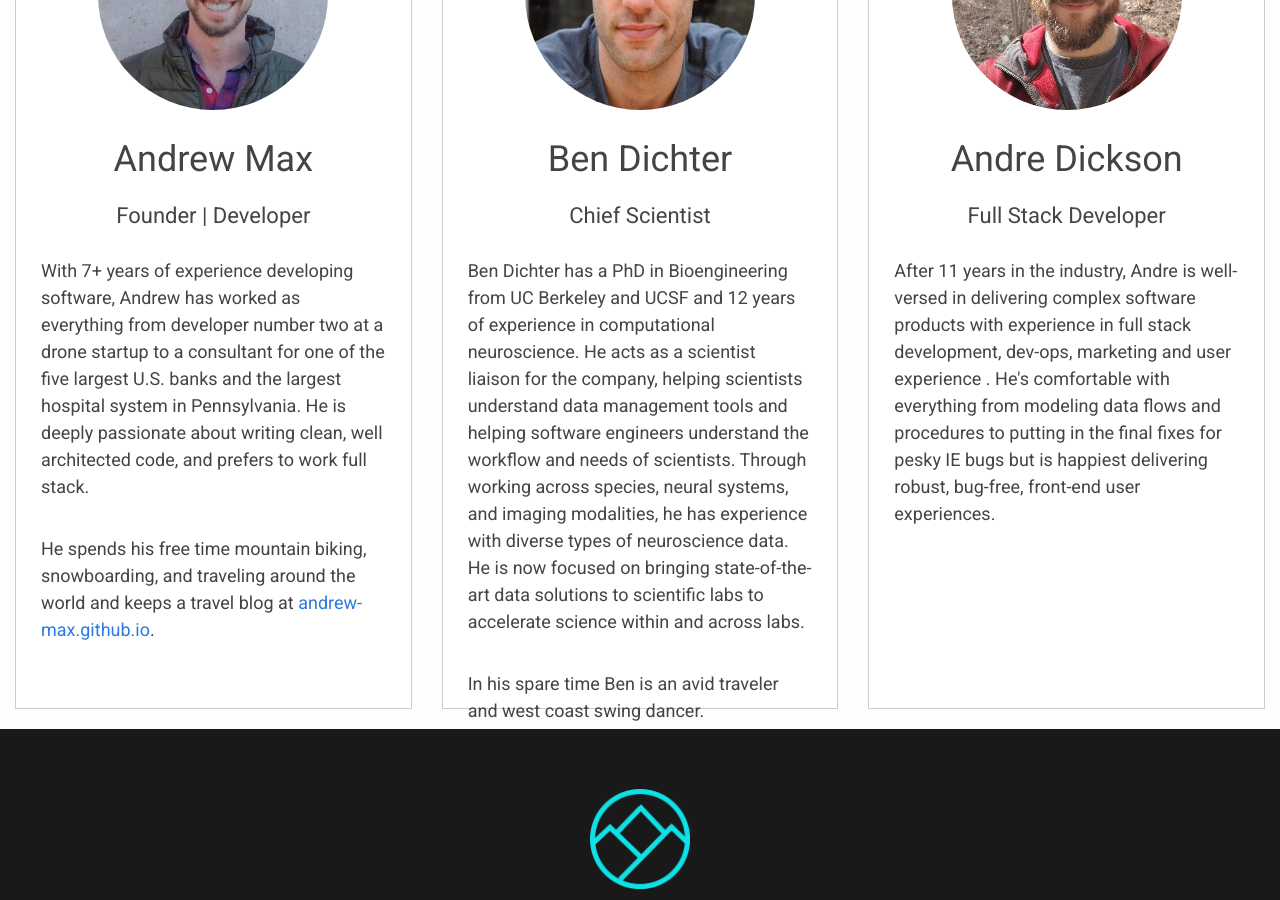
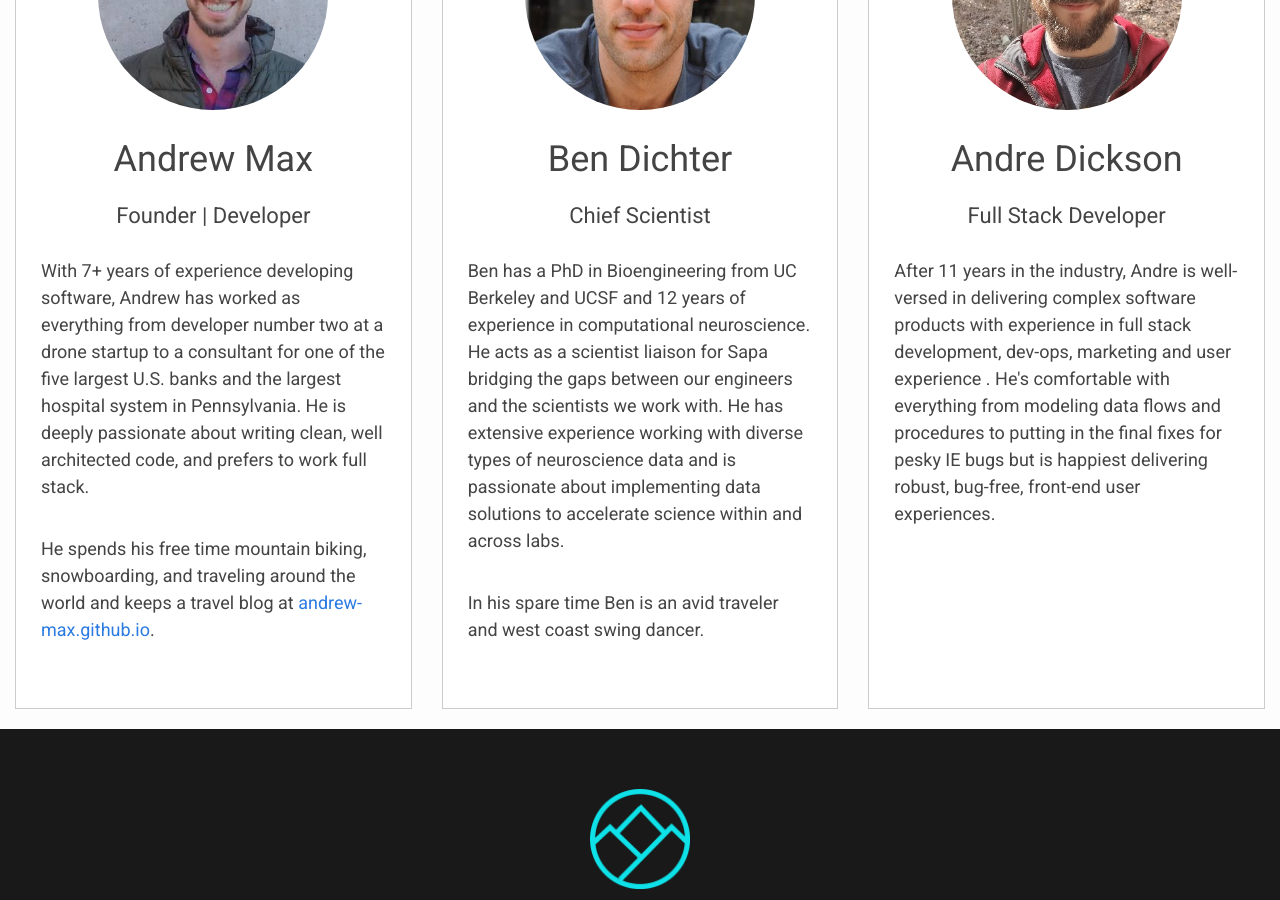
Before and after one commit to Andrew-Max/qubitix, a Jekyll site: the page built from team.html, in a window 1280 px wide and 900 px high, scrolled down 297 px. Built offline with Jekyll 4.4.1, drawn with Linux system fonts in a browser that asks for light colours.

Commit message:
shorten ben's bio

```diff
--- a/team.html
+++ b/team.html
@@ -22,7 +22,7 @@ layout: default
 
           {% include team_card_start.html name="Ben Dichter" asset="ben.jpeg" role="Chief Scientist"%}
             <p>
-              Ben Dichter has a PhD in Bioengineering from UC Berkeley and UCSF and 12 years of experience in computational neuroscience. He acts as a scientist liaison for the company, helping scientists understand data management tools and helping software engineers understand the workflow and needs of scientists. Through working across species, neural systems, and imaging modalities, he has experience with diverse types of neuroscience data. He is now focused on bringing state-of-the-art data solutions to scientific labs to accelerate science within and across labs.
+              Ben has a PhD in Bioengineering from UC Berkeley and UCSF and 12 years of experience in computational neuroscience. He acts as a scientist liaison for Sapa bridging the gaps between our engineers and the scientists we work with. He has extensive experience working with diverse types of neuroscience data and is passionate about implementing data solutions to accelerate science within and across labs.
             </p>
 
             <p>
```
